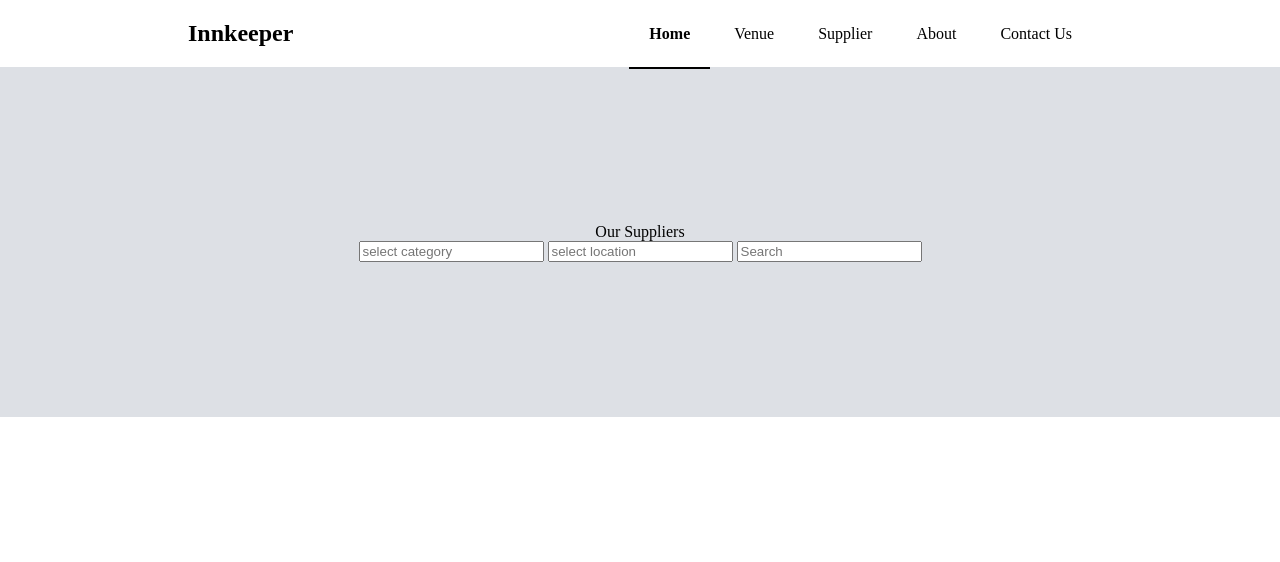
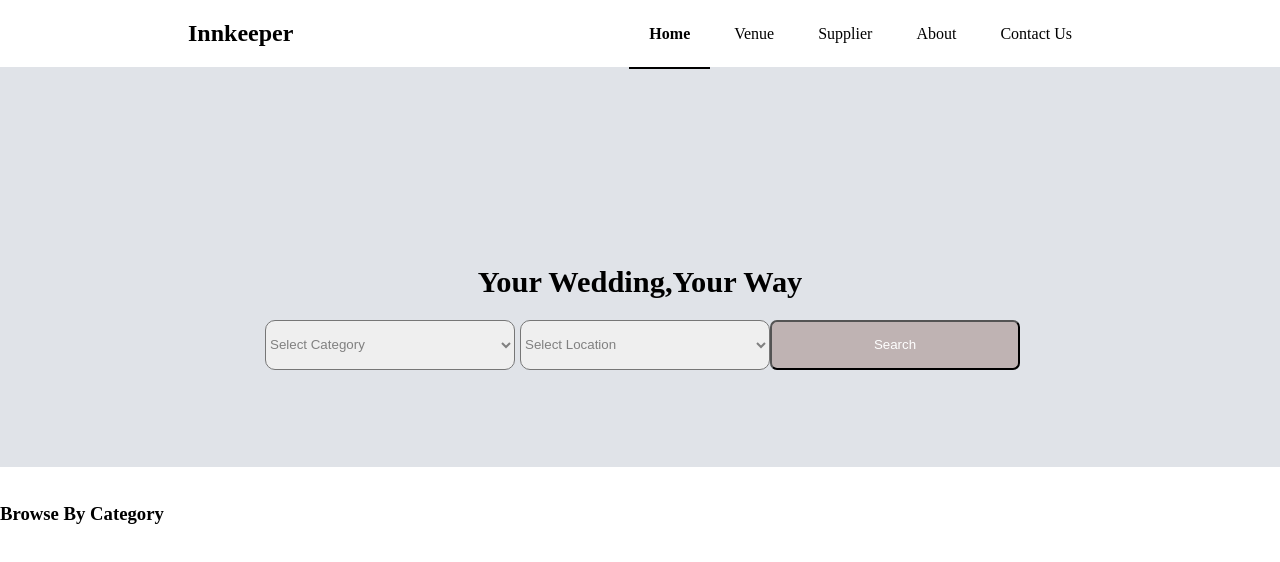
Before and after one commit to EmmyDunny1/Innkeeper-Repo, a plain HTML site: page index.html in a window 1280 px wide. Drawn offline with Linux system fonts and the light colour scheme.

Commit message:
c:\Users\HP\Pictures\download (63).jpeg

```diff
--- a/index.html
+++ b/index.html
@@ -5,6 +5,7 @@
     <meta name="viewport" content="width=device-width, initial-scale=1.0" />
     <title>Document</title>
     <link rel="stylesheet" href="styles.css" />
+    <link rel="shortcut icon" href="download (63).jpeg" type="image/x-icon" />
   </head>
 
   <body>
@@ -22,13 +23,66 @@
 
     <div class="bodyx">
       <div class="content">
-        <form>
-          <div class="title">Our Suppliers</div>
-          <input type="Search" id="text" placeholder="select category" />
-          <input type="Search" id="text" placeholder="select location" />
-          <input type="Search" id="text" placeholder="Search" />
-        </form>
+
+  <div class="title"><span>Your Wedding,Your Way</span></div>
+<div class="select">
+
+
+  <select name="" id="category">
+    <option value="">Select Category</option>
+  </select>
+
+  <div class="select">
+
+
+
+  <select name="" id="category">
+    <option value="">Select Location</option>
+  </select>
+
+ <button class="btn">Search</button>
+</div>
+
+
+
+        <!-- <form>
+
+          <div class="title"><span>Our Suppliers</span></div>
+          <input
+            type="Search"
+            id="text"
+            style="width: 300px; height: 40px; border-radius: 7px"
+            placeholder="Select category"
+          />
+          <input
+            type="Search"
+            id="text"
+            style="width: 300px; height: 40px; border-radius: 7px; padding: ;"
+            placeholder="Select location"
+          />
+          <input
+            type="Search"
+            id="text"
+            style="width: 300px; height: 40px; border-radius: 7px; text-align: center;"
+            placeholder="Search"
+          />
+        </form> -->
       </div>
     </div>
+  </div>
+  <br><br>
+  <div class="others">
+<h3>Browse By Category</h3>
+
+<div class="pic_gallery1">
+  <div class="pic1"></div>
+  <div class="pic2"></div>
+  <div class="pic3"></div>
+  <div class="pic4"></div>
+</div>
+</div>
+
+
+  </div>
   </body>
 </html>
--- /dev/null
+++ b/styleguide.css
@@ -0,0 +1,7 @@
+:root{
+
+    font-family: system-ui, -apple-system, BlinkMacSystemFont, 'Segoe UI', Roboto, Oxygen, Ubuntu, Cantarell, 'Open Sans', 'Helvetica Neue', sans-serif;
+
+}
+
+pic_gallery
--- a/styles.css
+++ b/styles.css
@@ -31,13 +31,78 @@ header .logo {
 
 .bodyx {
   display: flex;
-  background-color: rgba(211, 215, 222, 0.775);
-  height: 350px;
+  background-color: rgba(211, 215, 222, 0.7);
+  height: 400px;
   justify-content: center;
   align-items: center;
 }
 
-.title{
-text-align: center;
-padding-bottom;
+/*
+
+
+.content {
+  margin-top: 200px;
 }
+
+::placeholder {
+  color: grey;
+}
+
+.input{
+  size:;
+} */
+
+.bodyx .content .select {
+  display: flex;
+  margin-top: 0px;
+  height: 50px;
+  border-radius: 10px;
+  margin-left: 5px;
+}
+
+.btn {
+  width: 250px;
+  border-radius: 7px;
+  background-color: rgb(191, 179, 179);
+  color: #fff;
+}
+
+#category {
+  width: 250px;
+  border-radius: 10px;
+  color: grey;
+}
+
+#location {
+  width: 250px;
+  border-radius: 10px;
+  height: 400px;
+}
+
+.content {
+  margin-top: 100px;
+}
+
+.title {
+  text-align: center;
+  padding-bottom: 20px;
+}
+.title span {
+  font-size: 1.9rem;
+  font-weight: 900;
+}
+
+.others {
+
+  text-align: left;
+
+}
+
+h3 {
+  padding-right: 300px;
+}
+
+ .pic_gallery1{
+display:
+
+}
```
Also changed, not shown: download (63).jpeg (added).
